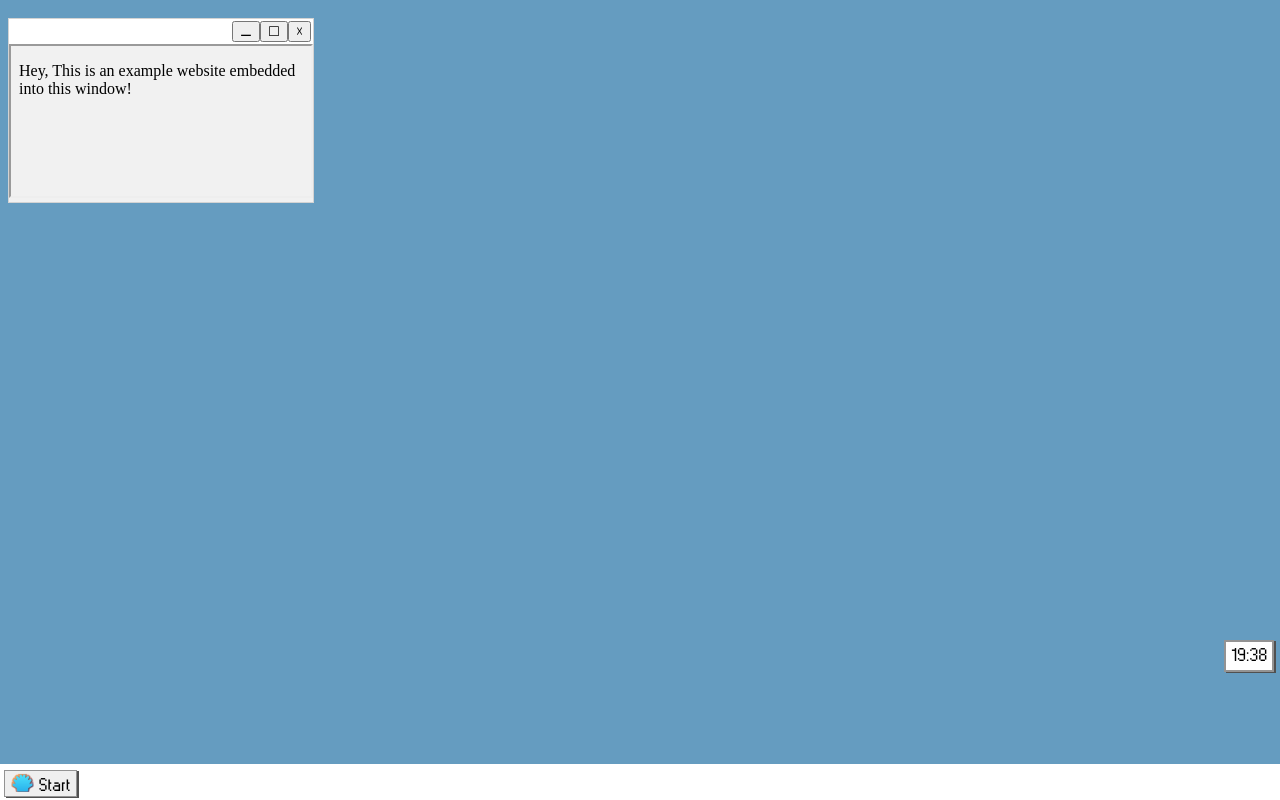
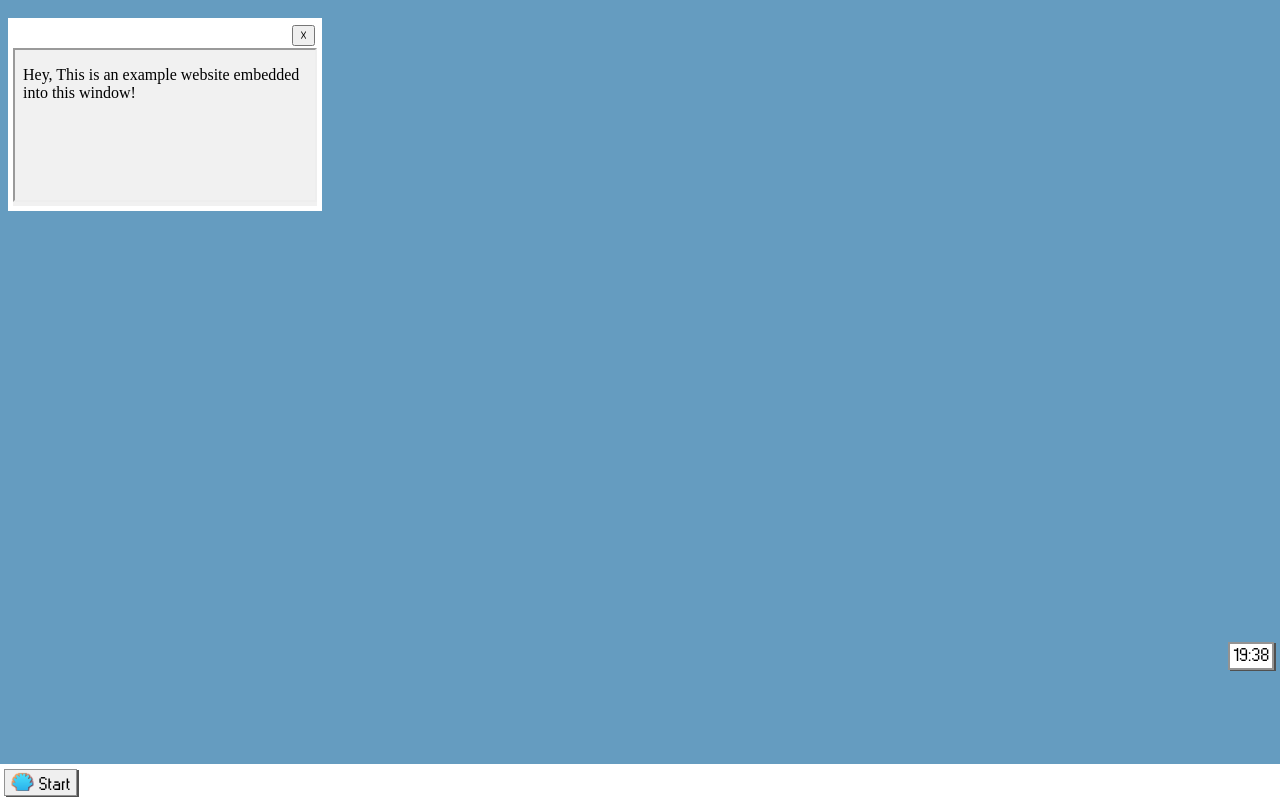
Before and after one commit to Jacob-Parrott/FinalPortfolio, a plain HTML site: page index.html in a window 1280 px wide. Drawn offline with Linux system fonts and the light colour scheme.

Commit message:
more style

```diff
--- a/index.html
+++ b/index.html
@@ -9,7 +9,7 @@
     </head>
     <body>
         <div id="debug">
-            <div id="debugheader"><button>⚊</button><button>☐</button><button>☓</button></div>
+            <div id="debugheader"><button>☓</button></div>
             <iframe src=placeholder.html></iframe>
         </div>
         <div class="taskbar">
--- a/style.css
+++ b/style.css
@@ -43,6 +43,7 @@ button.start{
     font-family: 'w95font';
     font-size: 18px;
     height:90%;
+    transform: translate(0,-1px);
     filter: drop-shadow(2px 1px 0px rgb(80, 80, 80));
 }
 
@@ -53,10 +54,10 @@ p.time{
     width: 36px;
     margin-left: auto;
     margin-right: 0;
-    transform: translate(2px,622px);
+    transform: translate(2px,624px);
     border: 2px rgb(147, 147, 147) solid;
     background-color: white;
-    padding: 5px;
+    padding: 3px;
     filter: drop-shadow(2px 1px 0px rgb(80, 80, 80));
 }
 
@@ -64,7 +65,7 @@ p.time{
   position: absolute;
   z-index: 9;
   background-color: #f1f1f1;
-  border: 1px solid #d3d3d3;
+  border: 5px solid #ffffff;
   text-align: right;
 }
 
```
